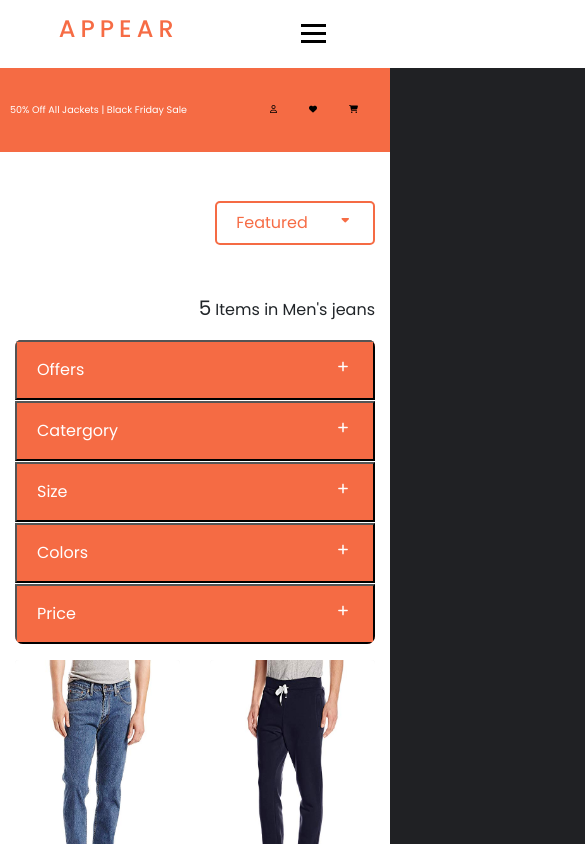
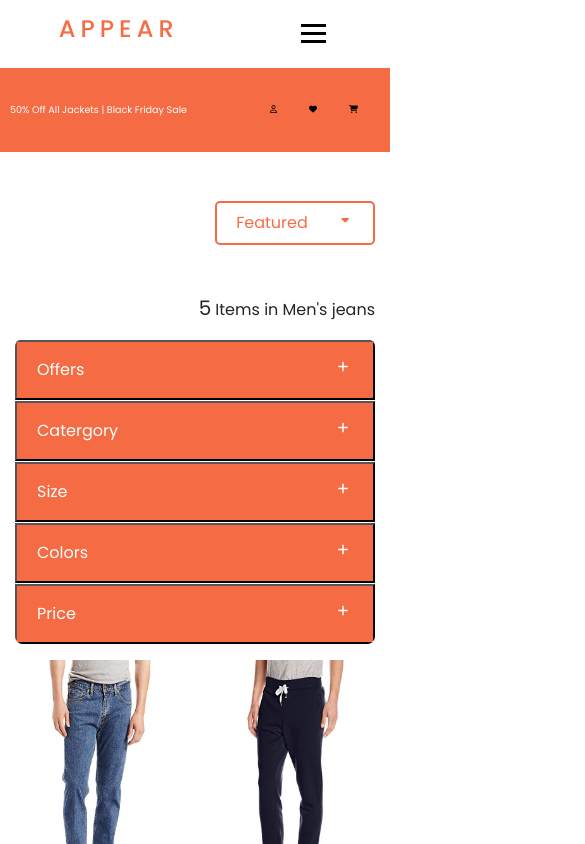
Before and after one commit to Adrian-Forde-1/Clothing-Website, a React (Create React App) app: page /men/jeans in a window 390 px wide. Shown: the top 844 px of the page, 585 px wide, since content can reach past the window. Built offline with nearby package versions, Linux system fonts and the light colour scheme.

Commit message:
Changed navigation bar style on smaller displays and properly aligned footer

```diff
--- a/src/components/Footer.js
+++ b/src/components/Footer.js
@@ -1,12 +1,12 @@
-import React from "react";
+import React from 'react';
 
 const Footer = () => {
   return (
-    <footer className="page-footer container-fluid text-center">
-      <div className="row w-100">
-        <div className="col-12 col-md mb-5">
-          <div className="d-flex flex-column align-items-center font-small">
-            <p className="lead">Customer Service</p>
+    <footer className='page-footer container-fluid text-center d-flex justify-content-center'>
+      <div className='row w-100'>
+        <div className='col-12 col-md mb-5'>
+          <div className='d-flex flex-column align-items-center font-small'>
+            <p className='lead'>Customer Service</p>
             <p>Help & FAQs</p>
             <p>Order Tracking</p>
             <p>Shipping & Delivery</p>
@@ -14,9 +14,9 @@ const Footer = () => {
             <p>Contact Us</p>
           </div>
         </div>
-        <div className="col-12 col-md mb-5">
-          <div className="d-flex flex-column align-items-center font-small">
-            <p className="lead .footer-title">Our Stores</p>
+        <div className='col-12 col-md mb-5'>
+          <div className='d-flex flex-column align-items-center font-small'>
+            <p className='lead .footer-title'>Our Stores</p>
             <p>Find A Store</p>
             <p>Visitor Servies</p>
             <p>Tell Us Your Opinion</p>
@@ -24,9 +24,9 @@ const Footer = () => {
             <p>Apply For Job</p>
           </div>
         </div>
-        <div className="col-12 col-md mb-5">
-          <div className="d-flex flex-column align-items-center font-small">
-            <p className="lead">Appear Inc</p>
+        <div className='col-12 col-md mb-5'>
+          <div className='d-flex flex-column align-items-center font-small'>
+            <p className='lead'>Appear Inc</p>
             <p>Corporate Site</p>
             <p>About Appear</p>
             <p>Press Room</p>
@@ -34,12 +34,12 @@ const Footer = () => {
             <p>Appear Gives</p>
           </div>
         </div>
-        <div className="col-12 col-md">
-          <h5 className="online-socials">Socials</h5>
-          <div className="d flex flex-sm-column mt-3">
-            <i className="fab fa-facebook-f text-white social-links"></i>
-            <i className="fab fa-twitter-square text-white social-links"></i>
-            <i className="fab fa-instagram text-white social-links"></i>
+        <div className='col-12 col-md'>
+          <h5 className='online-socials'>Socials</h5>
+          <div className='d flex flex-sm-column mt-3'>
+            <i className='fab fa-facebook-f text-white social-links'></i>
+            <i className='fab fa-twitter-square text-white social-links'></i>
+            <i className='fab fa-instagram text-white social-links'></i>
           </div>
         </div>
       </div>
--- a/src/styles/style.css
+++ b/src/styles/style.css
@@ -3,11 +3,11 @@
   padding: 0;
   -webkit-box-sizing: border-box;
           box-sizing: border-box;
-  overflow-x: none !important;
 }
 
 body {
   font-family: 'Poppins', sans-serif;
+  overflow-x: hidden !important;
 }
 
 .container,
@@ -63,6 +63,9 @@ body {
 .navigation-active {
   -webkit-transform: translateX(0%) !important;
           transform: translateX(0%) !important;
+  display: -webkit-box !important;
+  display: -ms-flexbox !important;
+  display: flex !important;
 }
 
 .burger {
@@ -1431,7 +1434,7 @@ body {
 
 @media (max-width: 768px) {
   body {
-    overflow-x: hidden;
+    overflow-x: hidden !important;
   }
   .navigation-links {
     position: absolute;
@@ -1440,9 +1443,7 @@ body {
     top: 8vh;
     background: #202124;
     z-index: 10000;
-    display: -webkit-box;
-    display: -ms-flexbox;
-    display: flex;
+    display: none;
     -webkit-box-orient: vertical;
     -webkit-box-direction: normal;
         -ms-flex-direction: column;
@@ -1451,14 +1452,6 @@ body {
         -ms-flex-align: center;
             align-items: center;
     width: 50%;
-    -webkit-transform: translateX(100%);
-            transform: translateX(100%);
-    -webkit-transition: display 0ms;
-    transition: display 0ms;
-    -webkit-transition: -webkit-transform 400ms ease-in;
-    transition: -webkit-transform 400ms ease-in;
-    transition: transform 400ms ease-in;
-    transition: transform 400ms ease-in, -webkit-transform 400ms ease-in;
   }
   .navigation-links li {
     opacity: 0;
@@ -1589,26 +1582,18 @@ body {
 @-webkit-keyframes navigationLinkFade {
   from {
     opacity: 0;
-    -webkit-transform: translateX(50px);
-            transform: translateX(50px);
   }
   to {
     opacity: 1;
-    -webkit-transform: translateX(0px);
-            transform: translateX(0px);
   }
 }
 
 @keyframes navigationLinkFade {
   from {
     opacity: 0;
-    -webkit-transform: translateX(50px);
-            transform: translateX(50px);
   }
   to {
     opacity: 1;
-    -webkit-transform: translateX(0px);
-            transform: translateX(0px);
   }
 }
 /*# sourceMappingURL=style.css.map */
--- a/src/styles/style.scss
+++ b/src/styles/style.scss
@@ -12,11 +12,11 @@ $pale-gold: #f0c987;
   margin: 0;
   padding: 0;
   box-sizing: border-box;
-  overflow-x: none !important;
 }
 
 body {
   font-family: 'Poppins', sans-serif;
+  overflow-x: hidden !important;
 }
 
 .container,
@@ -61,6 +61,7 @@ body {
 
 .navigation-active {
   transform: translateX(0%) !important;
+  display: flex !important;
 }
 
 .burger {
@@ -1340,7 +1341,7 @@ body {
 @media (max-width: 768px) {
   // rgba(243, 68, 19, 0.562)
   body {
-    overflow-x: hidden;
+    overflow-x: hidden !important;
   }
   .navigation-links {
     position: absolute;
@@ -1349,13 +1350,13 @@ body {
     top: 8vh;
     background: #202124;
     z-index: 10000;
-    display: flex;
+    display: none;
     flex-direction: column;
     align-items: center;
     width: 50%;
-    transform: translateX(100%);
-    transition: display 0ms;
-    transition: transform 400ms ease-in;
+    // transform: translateX(0);
+    // transition: display 0ms;
+    // transition: transform 400ms ease-in;
 
     li {
       opacity: 0;
@@ -1503,10 +1504,10 @@ body {
 @keyframes navigationLinkFade {
   from {
     opacity: 0;
-    transform: translateX(50px);
+    // transform: translateX(50px);
   }
   to {
     opacity: 1;
-    transform: translateX(0px);
-  }
-}
+    // transform: translateX(0px);
+  }
+}
```
Also changed, not shown: 1 other file (tests, documents, lock files or other folders).
